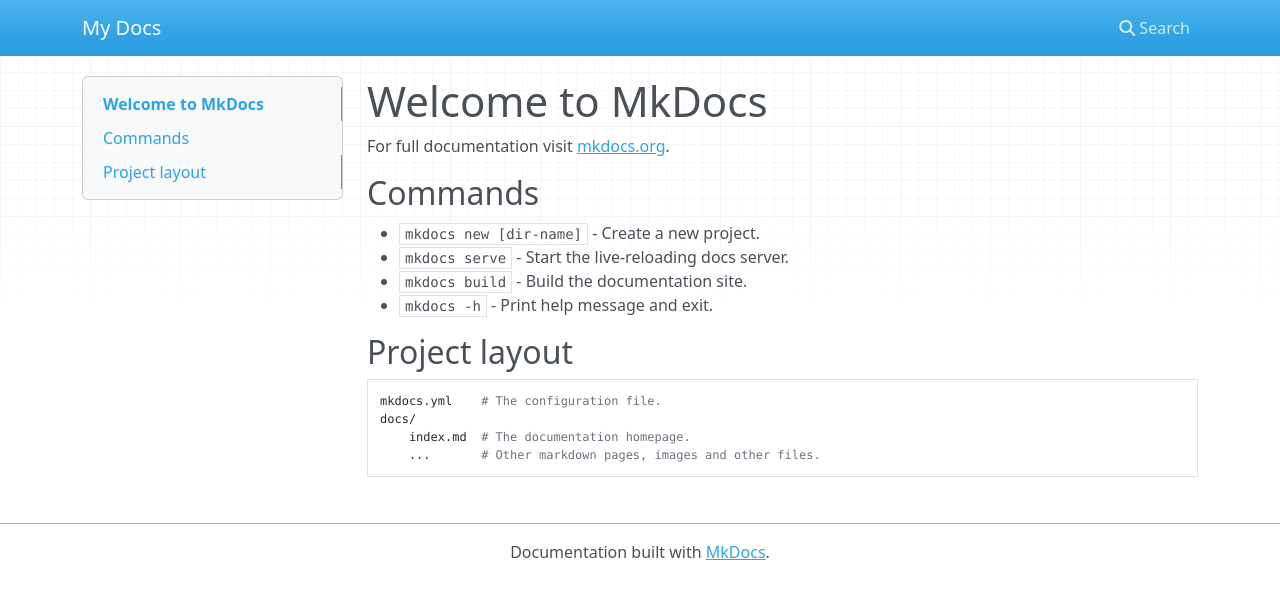
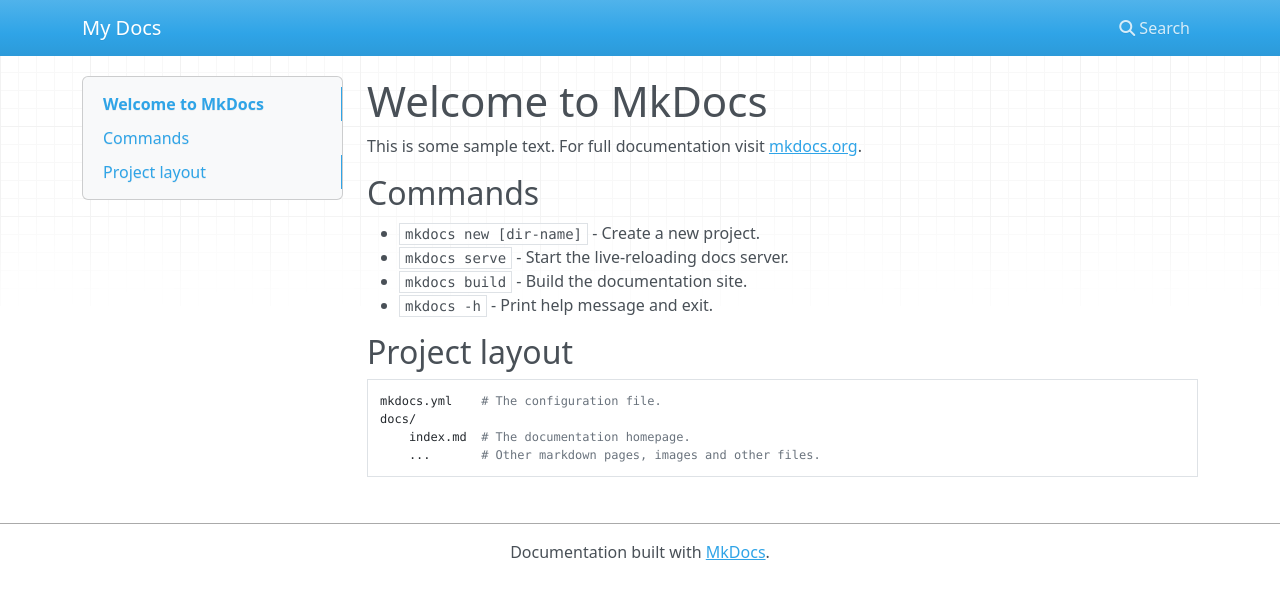
Before and after one commit to pradipbasak/mkdocs-demo, an MkDocs documentation site: the page built from docs/index.md, in a window 1280 px wide. Shown: the top 599 px of the page. Built offline with MkDocs 1.6.1, drawn with Linux system fonts in a browser that asks for light colours; nearby versions of some CDN libraries.

Commit message:
added some sample text

```diff
--- a/docs/index.md
+++ b/docs/index.md
@@ -1,5 +1,6 @@
 # Welcome to MkDocs
 
+This is some sample text.
 For full documentation visit [mkdocs.org](https://www.mkdocs.org).
 
 ## Commands
```
Also changed, not shown: 1 other file.
